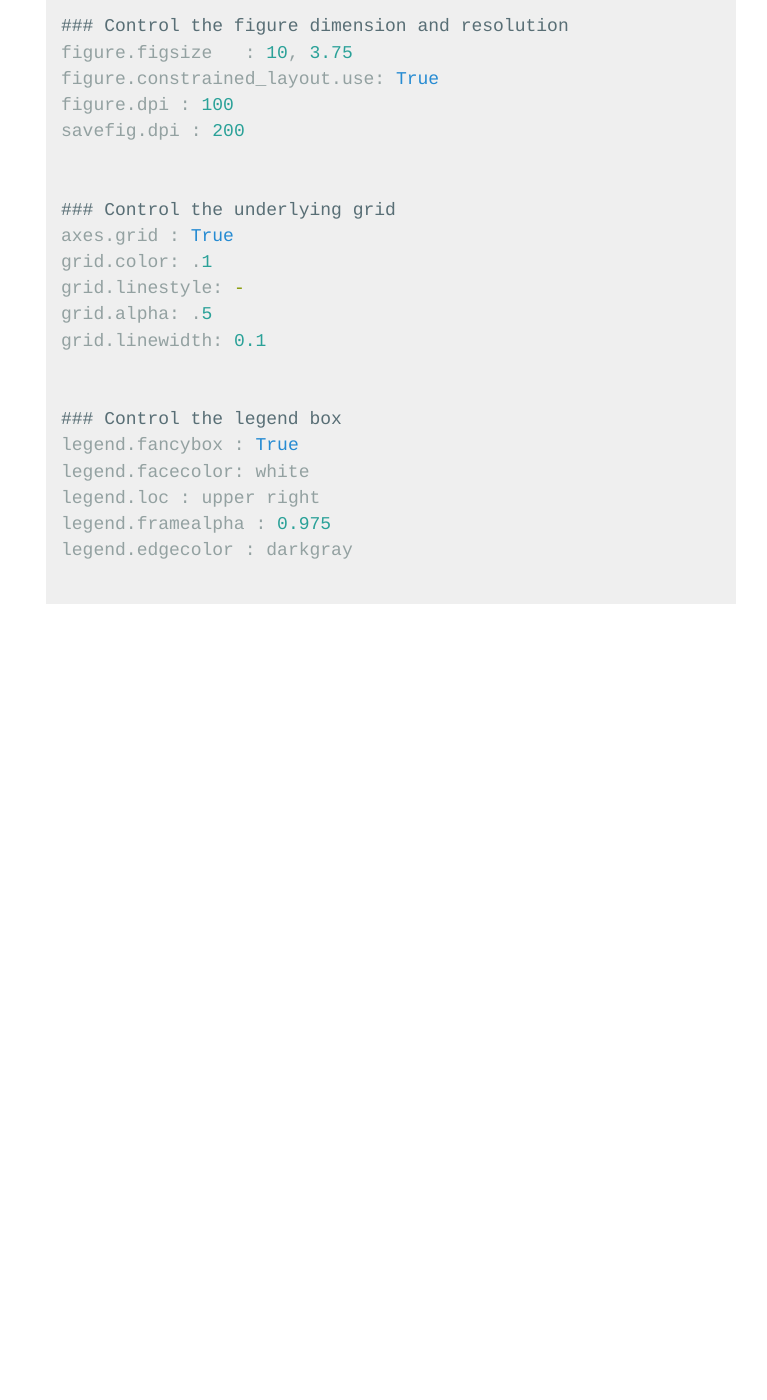
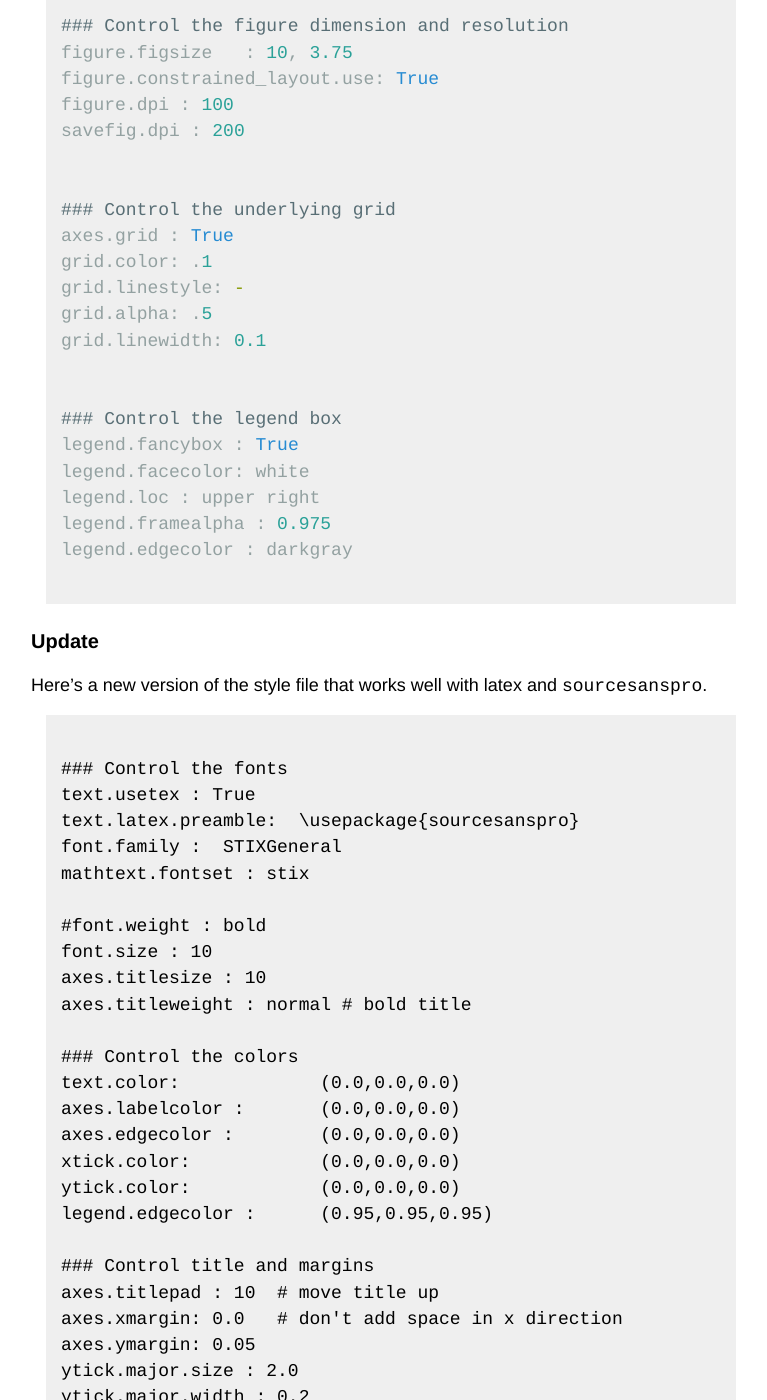
Before and after one commit to camminady/camminady.github.io, a Jekyll site: the page built from _posts/2020-02-19-kitstyle.md, in a window 1280 px wide and 1400 px high, scrolled down 3830 px. Shown: the whole window, without its empty margins (249-1016 px from the left). Built offline with Jekyll 4.4.1, drawn with Linux system fonts in a browser that asks for light colours; before the commit the page ends 4449 px from its top, so only the background shows below that; some of the changed text lies outside the part shown.

Commit message:
New style

````diff
--- a/_posts/2020-02-19-kitstyle.md
+++ b/_posts/2020-02-19-kitstyle.md
@@ -75,3 +75,75 @@
 legend.edgecolor : darkgray
 
 ```
+
+### Update
+Here's a new version of the style file that works well with latex and `sourcesanspro`.
+
+```
+
+### Control the fonts
+text.usetex : True
+text.latex.preamble:  \usepackage{sourcesanspro}
+font.family :  STIXGeneral
+mathtext.fontset : stix
+
+#font.weight : bold
+font.size : 10
+axes.titlesize : 10
+axes.titleweight : normal # bold title
+
+### Control the colors
+text.color:  		(0.0,0.0,0.0)
+axes.labelcolor :  	(0.0,0.0,0.0)
+axes.edgecolor :  	(0.0,0.0,0.0)
+xtick.color:   		(0.0,0.0,0.0)
+ytick.color:  		(0.0,0.0,0.0)
+legend.edgecolor :	(0.95,0.95,0.95)
+
+### Control title and margins
+axes.titlepad : 10  # move title up
+axes.xmargin: 0.0   # don't add space in x direction
+axes.ymargin: 0.05
+ytick.major.size : 2.0
+ytick.major.width : 0.2
+
+xtick.major.size : 2.0
+xtick.major.width : 0.2
+
+
+### Control default sizes and widths
+lines.linewidth : 2.0
+lines.markersize : 6
+
+
+### Control the color cycle. These are KIT Colors
+axes.prop_cycle    : cycler('color', [ (0.0, 0.5882352941176471, 0.5098039215686274), (0.0,0.0,0.0), (0.27450980392156865, 0.39215686274509803, 0.6666666666666666), (0.8745098039215686, 0.6078431372549019, 0.10588235294117647), (0.6392156862745098, 0.06274509803921569, 0.48627450980392156), (0.5490196078431373, 0.7137254901960784, 0.235294117647), (0.6352941176470588, 0.13333333333333333, 0.13725490196078433), (0.13725490196078433, 0.6313725490196078, 0.8784313725490196), (0.6549019607843137, 0.5098039215686274, 0.1803921568627451), (0.0,0.0,0.0)])
+
+
+### Control the figure dimension and resolution
+figure.figsize   : 5, 1.875
+figure.constrained_layout.use: True
+figure.dpi : 200
+savefig.dpi : 400
+
+
+### Control spines
+axes.spines.top    : False # no bounding box right and top
+axes.spines.right  : False
+#axes.linewidth : 0.4
+
+### Control the underlying grid
+axes.grid : True
+grid.color: .1
+grid.linestyle: -
+grid.alpha: .5
+grid.linewidth: 0.1
+
+
+### Control the legend box
+legend.framealpha : 0.975
+legend.handlelength : 1.0
+
+```
+Resulting in
+![](/assets/2020-02-19-kitstyle/after2.png)
````
Also changed, not shown: assets/2020-02-19-kitstyle/after2.png (added).
